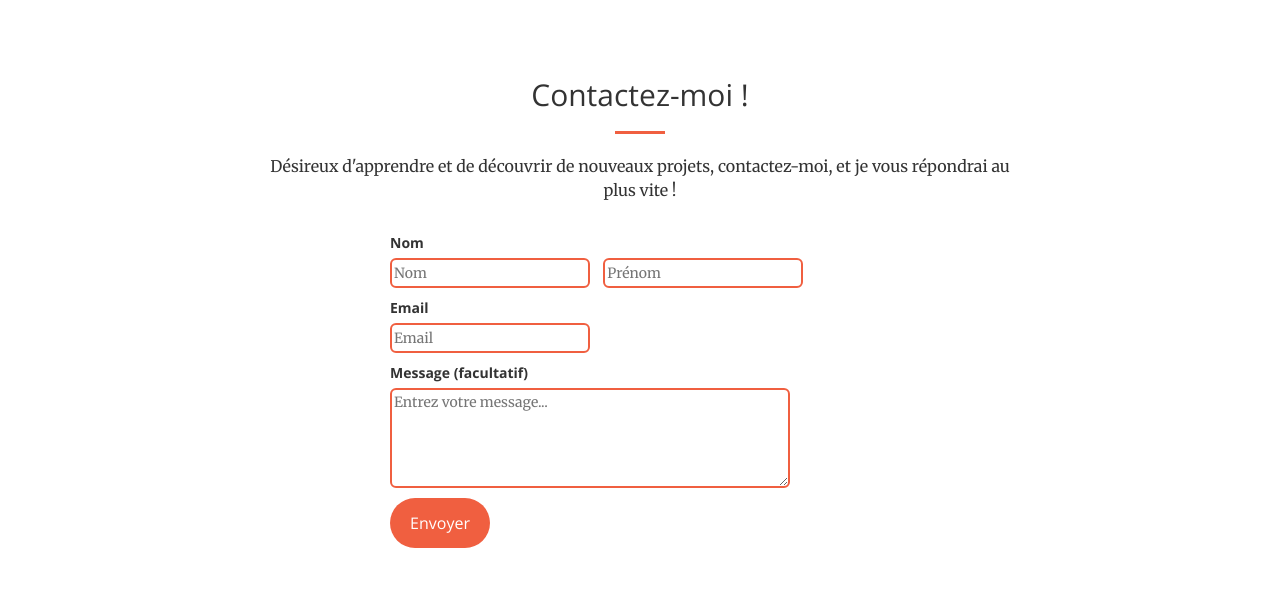
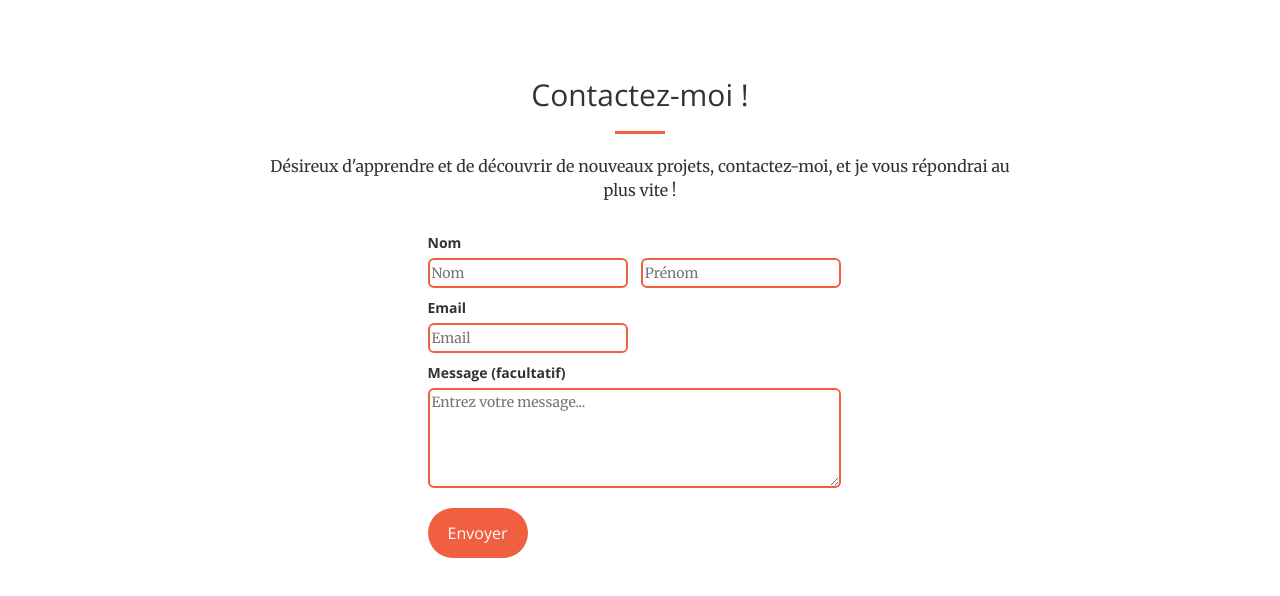
Before and after one commit to Simon997/CV, a website: page index.html in a window 1280 px wide. Shown: the part 1990-2586 px from the top of the page. Drawn offline with nearby package versions, Linux system fonts and the light colour scheme.

Commit message:
add content

```diff
--- a/css/creative.css
+++ b/css/creative.css
@@ -65,7 +65,7 @@ label{
   box-shadow: 3px;
   border: 2px solid #F05F40;
   height: 100px;
-  width: 400px;
+  width: 413px;
 }
 #bouton{
   border-radius: 30px;
@@ -76,11 +76,12 @@ label{
   color: white;
   background-color: #F05F40;
   border: none;
+  margin-top: 10px;
 }
-.form{
+.form form{
   margin: auto;
   margin-top: 150px;
-  width: 500px;
+  width: 425px;
 }
 .bg-primary {
   background-color: #F05F40;
```
